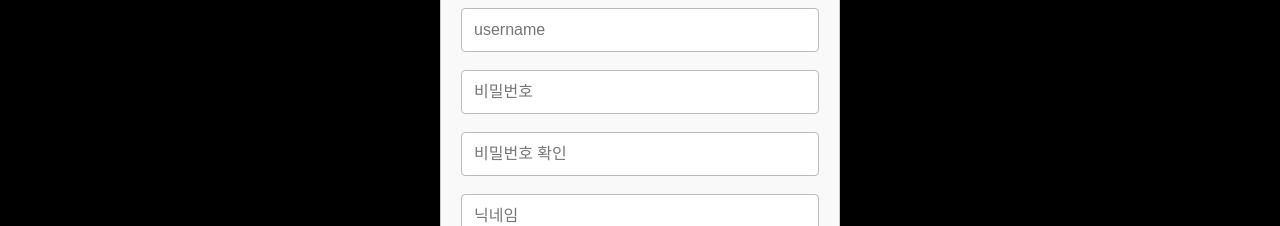
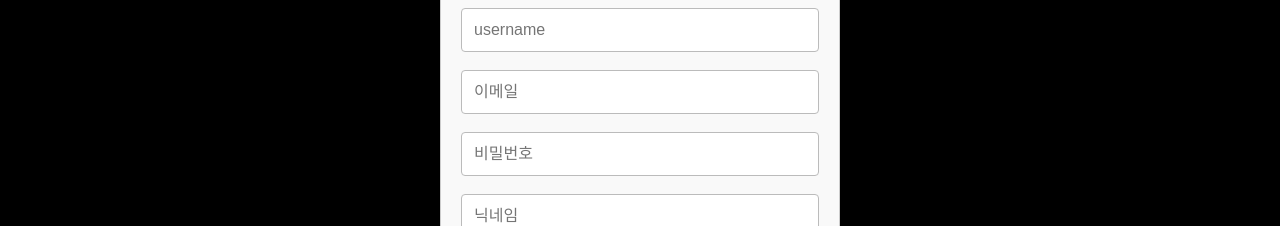
Before and after one commit to yunjung0/MoviePage, a React (Create React App) app: page /signupPage in a window 1280 px wide. Shown: the part 280-506 px from the top of the page. Built offline with nearby package versions, Linux system fonts and the light colour scheme.

Commit message:
design: 영화 상세 정보 왼쪽 간격 수정

```diff
--- a/src/api/SignupApi.js
+++ b/src/api/SignupApi.js
@@ -1,12 +1,12 @@
 import api from './Api';
 
 //회원가입
-export const signup = async (username, password, password2, nickname) => {
+export const signup = async (email, password,username, nickname) => {
   try {
         const res = await api.post('/auth/registration/', {
+            email,
+            password,
             username,
-            password,
-            password2,
             nickname
         });
         return res.data;
@@ -16,10 +16,10 @@ export const signup = async (username, password, password2, nickname) => {
 };
 
 //로그인
-export const login = async (username, password) => {
+export const login = async (email, password) => {
     try {
         const res = await api.post('/auth/login/', {
-            username,
+            email,
             password,
         });
         if (res.data && res.data.access) {
--- a/src/components/Login.js
+++ b/src/components/Login.js
@@ -6,7 +6,7 @@ import '../components/Login.css';
 
 
 function Login() {
-    const [username, setUsername] = useState('');
+    const [email, setEmail] = useState('');
     const [password, setPassword] = useState('');
 
     const navigate = useNavigate();
@@ -14,7 +14,7 @@ function Login() {
     const handleLogin = async (e) => {
         e.preventDefault();
         try {
-            const res = await login(username, password);
+            const res = await login(email, password);
             console.log('로그인 성공:', res);
             alert('로그인 성공!');
             navigate('/')
@@ -30,9 +30,9 @@ function Login() {
                 <form onSubmit={handleLogin}>
                     <input className='Input'
                         type="text"
-                        value={username}
-                        onChange={(e) => setUsername(e.target.value)}
-                        placeholder="아이디"
+                        value={email}
+                        onChange={(e) => setEmail(e.target.value)}
+                        placeholder="이메일"
                         required
                     />
                     <input className='Input'
--- a/src/components/Signup.js
+++ b/src/components/Signup.js
@@ -6,13 +6,13 @@ import '../components/Signup.css';
 function Signup() {
     const [username, setUsername] = useState('');
     const [password, setPassword] = useState('');
-    const [password2, setPassword2] = useState('');
+    const [email, setEmail] = useState('');
     const [nickname, setNickname] = useState('');
 
     const handleRegister = async (e) => {
         e.preventDefault();
         try {
-            const res = await signup(username, password, password2, nickname);
+            const res = await signup(username, password, email, nickname);
             console.log('회원가입 성공:', res);
             alert('회원가입이 완료되었습니다! 로그인해주세요.');
         } catch (err) {
@@ -35,17 +35,17 @@ function Signup() {
 
                     <input className='Input'
                         type="text"
-                        value={password}
-                        onChange={(e) => setPassword(e.target.value)}
-                        placeholder="비밀번호"
+                        value={email}
+                        onChange={(e) => setEmail(e.target.value)}
+                        placeholder="이메일"
                         required
                     />
 
                     <input className='Input'
                         type="text"
-                        value={password2}
-                        onChange={(e) => setPassword2(e.target.value)}
-                        placeholder="비밀번호 확인"
+                        value={password}
+                        onChange={(e) => setPassword(e.target.value)}
+                        placeholder="비밀번호"
                         required
                     />
 
--- a/src/pages/Detail.css
+++ b/src/pages/Detail.css
@@ -9,7 +9,7 @@
 .movie-main {
   display: flex;
   flex-direction: row;
-  gap: 40px;
+  gap: 30px;
   align-items: flex-start;
   padding-top: 60px;
 }
@@ -19,7 +19,7 @@
   height: auto;
   border-radius: 10px;
   box-shadow: 0px 4px 10px rgba(0,0,0,0.2);
-  margin: 30px 20px 20px 45px;
+  margin: 30px 15px 20px 45px;
 }
 
 .movie-info {
@@ -28,6 +28,10 @@
   line-height: 1.6;
   margin-top: 30px;
   margin-right: 15px;
+}
+
+.movie-info p{
+  padding-right: 23px;
 }
 
 .comment-section {
--- a/src/pages/Detail.js
+++ b/src/pages/Detail.js
@@ -74,6 +74,7 @@ export default function Detail() {
                     <p><strong>개봉일:</strong> {movie.release_date}</p>
                     <p><strong>출연:</strong> {movie.actors?.map(actor => actor.name).join(", ")}</p>
                     <p><strong>줄거리:</strong> {movie.plot}</p>
+
                 </div>
             </div>
             <div className="comment-section">
```
